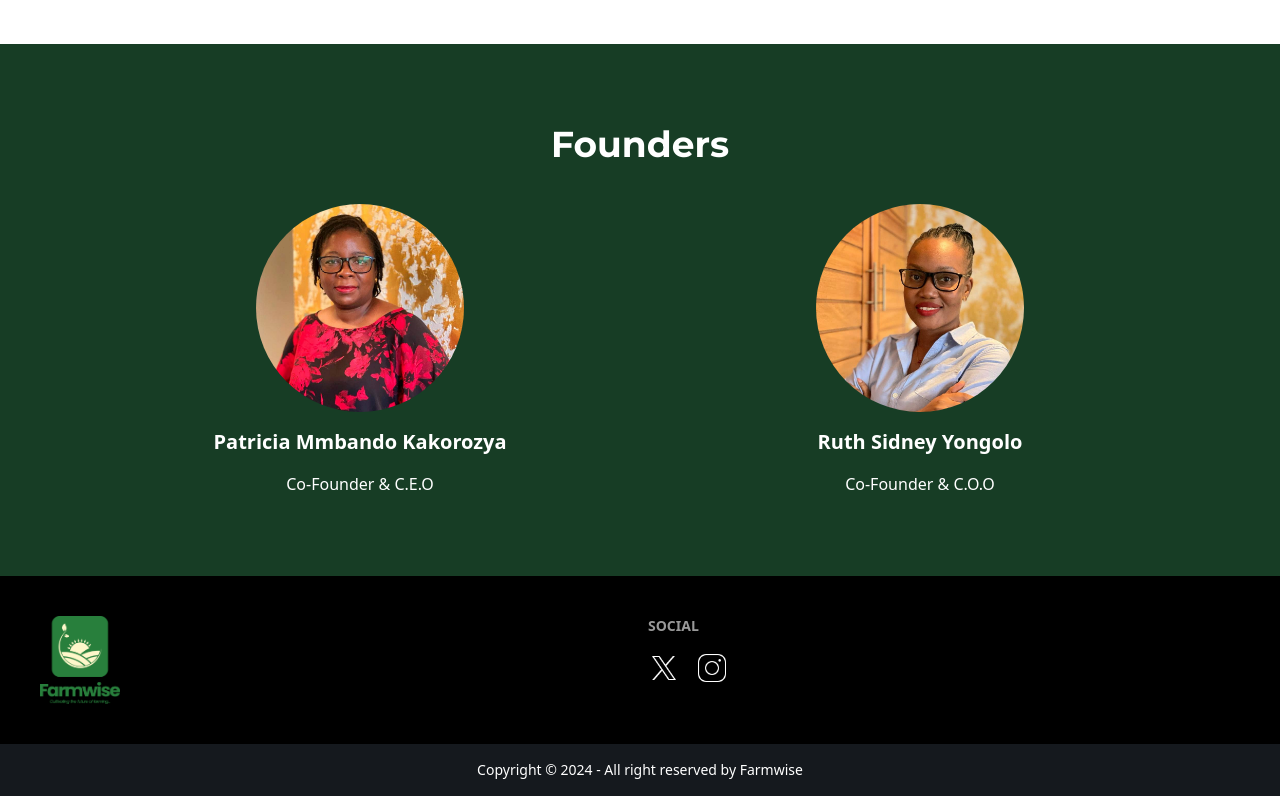
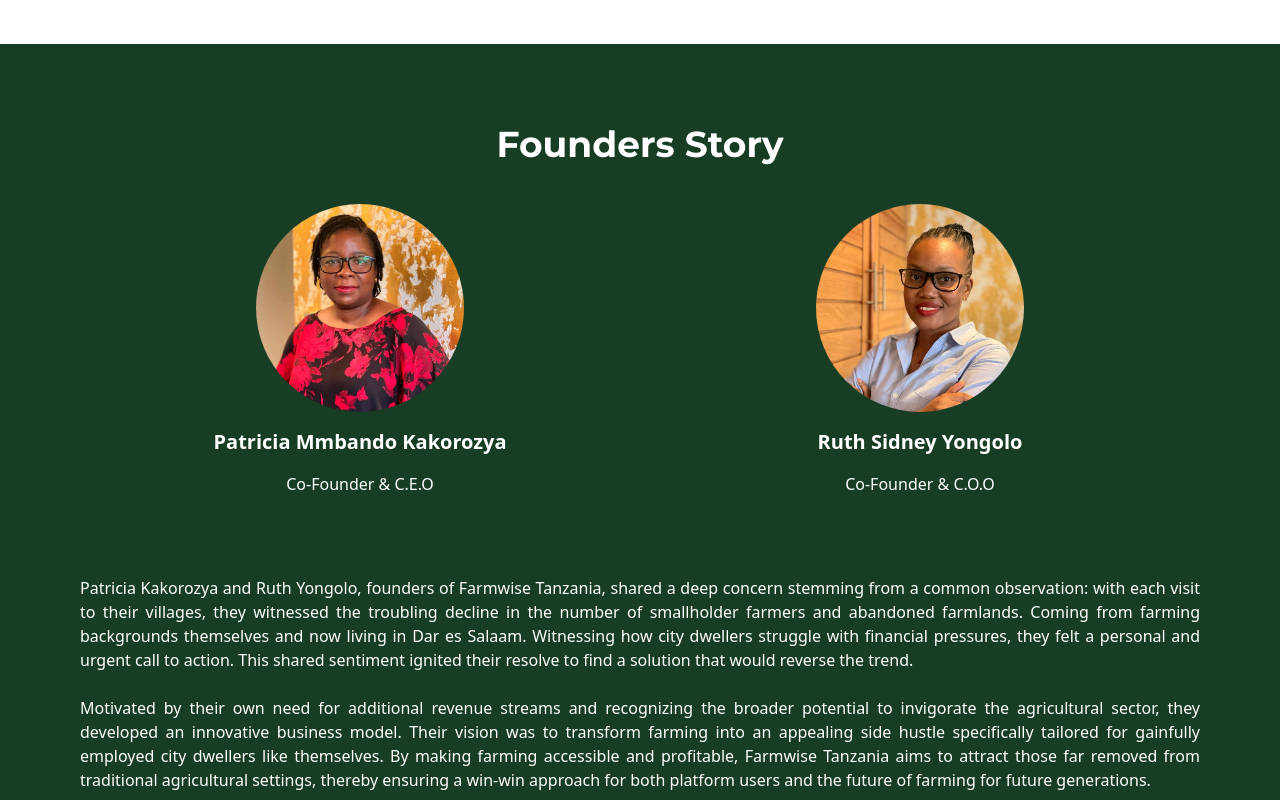
Before and after one commit to kevinmisigaro/farmwise, a Next.js app: page /about in a window 1280 px wide. Shown: the part 1740-2540 px from the top of the page. Built offline with nearby package versions, Linux system fonts and the light colour scheme.

Commit message:
added founders section

```diff
--- a/src/app/(routes)/about/page.tsx
+++ b/src/app/(routes)/about/page.tsx
@@ -68,7 +68,9 @@ const Index = () => {
       </div>
 
       <div className="px-5 md:px-20 py-20 bg-[#173d25] text-white">
-        <div className={`${mali.className} text-center text-4xl`}>Founders</div>
+        <div className={`${mali.className} text-center text-4xl`}>
+          Founders Story
+        </div>
 
         <div className="flex flex-col gap-y-10 md:flex-row items-stretch mt-10">
           <div className="basis-1/2 flex flex-col items-center gap-y-4 justify-center text-center">
@@ -99,6 +101,31 @@ const Index = () => {
             <div className="text-md">Co-Founder & C.O.O</div>
           </div>
         </div>
+
+        <div className="mt-12 md:mt-20 text-justify">
+          <p>
+            Patricia Kakorozya and Ruth Yongolo, founders of Farmwise Tanzania,
+            shared a deep concern stemming from a common observation: with each
+            visit to their villages, they witnessed the troubling decline in the
+            number of smallholder farmers and abandoned farmlands. Coming from
+            farming backgrounds themselves and now living in Dar es Salaam.
+            Witnessing how city dwellers struggle with financial pressures, they
+            felt a personal and urgent call to action. This shared sentiment
+            ignited their resolve to find a solution that would reverse the
+            trend.
+            <br />
+            <br />
+            Motivated by their own need for additional revenue streams and
+            recognizing the broader potential to invigorate the agricultural
+            sector, they developed an innovative business model. Their vision
+            was to transform farming into an appealing side hustle specifically
+            tailored for gainfully employed city dwellers like themselves. By
+            making farming accessible and profitable, Farmwise Tanzania aims to
+            attract those far removed from traditional agricultural settings,
+            thereby ensuring a win-win approach for both platform users and the
+            future of farming for future generations.
+          </p>
+        </div>
       </div>
 
       <Footer />
```
